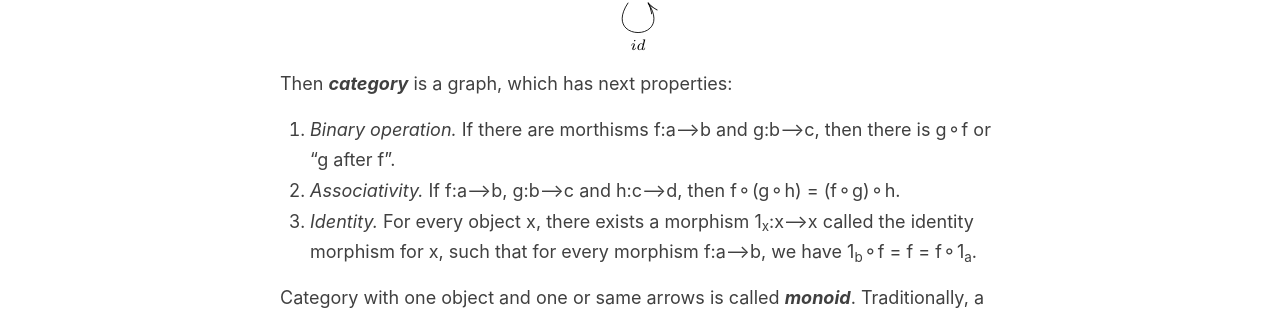
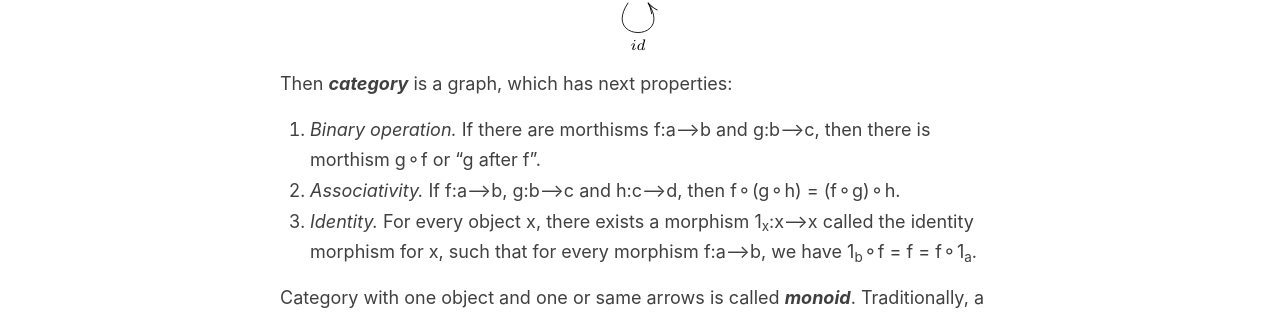
Before and after one commit to Marbok/marbok.github.io, a Jekyll site: the page built from _posts/2020-12-16-Category-Theory-part-1.md, in a window 1280 px wide. Shown: the part 626-938 px from the top of the page. Built offline with Jekyll 4.4.1, drawn with Linux system fonts in a browser that asks for light colours.

Commit message:
Update 2020-12-16-Category-Theory-part-1.md

```diff
--- a/_posts/2020-12-16-Category-Theory-part-1.md
+++ b/_posts/2020-12-16-Category-Theory-part-1.md
@@ -9,7 +9,7 @@ categories: [Category theory]
 Each category consists of *objects* and *morthisms*. ***Object*** is a basic element, like physical point mass. And ***morthisms*** is a mapping or transformation function between objects. Each morthism have source and target objects.
 <img src="/images/category_theory_part1/simple_category.png" />
 Then _**category**_ is a graph, which has next properties:
-1. *Binary operation.* If there are morthisms f:a&#x27f6;b and g:b&#x27f6;c, then there is g&#9900;f or "g after f".
+1. *Binary operation.* If there are morthisms f:a&#x27f6;b and g:b&#x27f6;c, then there is morthism g&#9900;f or "g after f".
 2. *Associativity.* If f:a&#x27f6;b, g:b&#x27f6;c and h:c&#x27f6;d, then f&#9900;(g&#9900;h) = (f&#9900;g)&#9900;h.
 3. *Identity.* For every object x, there exists a morphism 1<sub>x</sub>:x&#x27f6;x called the identity morphism for x, such that for every morphism f:a&#x27f6;b, we have 1<sub>b</sub>&#9900;f = f = f&#9900;1<sub>a</sub>.
 
```
